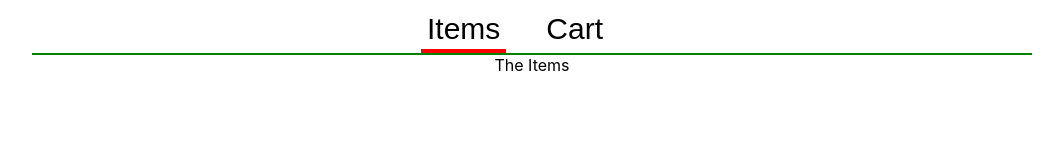
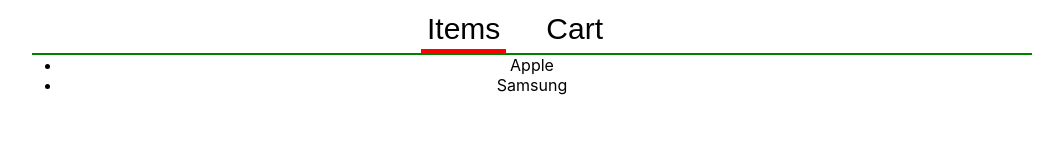
Before and after one commit to SonnyFixit/Shopper, a React (Create React App) app: page / in a window 1280 px wide. Shown: the top 160 px of the page, without its empty margins (108-1171 px from the left). Built offline with nearby package versions, Linux system fonts and the light colour scheme.

Commit message:
Fixed tabs + test data
1. Item descriptions
2. Basic data display

```diff
--- a/package.json
+++ b/package.json
@@ -6,6 +6,7 @@
     "@testing-library/jest-dom": "^5.14.1",
     "@testing-library/react": "^11.2.7",
     "@testing-library/user-event": "^12.8.3",
+    "prop-types": "^15.7.2",
     "react": "^17.0.2",
     "react-dom": "^17.0.2",
     "react-scripts": "4.0.3",
--- a/src/App.js
+++ b/src/App.js
@@ -1,5 +1,7 @@
 import React, {useState} from 'react';
 import './App.css';
+import ItemPage from './ItemPage';
+import { items } from './static-data';
 import Nav from './Nav.js';
 
 
@@ -42,11 +44,12 @@ const Content = ({tab}) =>
   switch(tab)
   {
 
-    default:
       case 'items':
-        return <span> The Items </span>
+        return <ItemPage items = {items} />;
       case 'cart':
         return <span> The Cart </span>
+      default:
+        break;
 
 
 
@@ -54,6 +57,6 @@ const Content = ({tab}) =>
 
   }
 
-}
+};
 
 export default App;
--- /dev/null
+++ b/src/ItemPage.css
@@ -0,0 +1,11 @@
+.ItemPage-items
+{
+    margin: 0;
+    padding: 0;
+}
+
+.ItemPage-item li
+{
+    list-style-type: armenian;
+    margin-bottom: 40px;
+}
--- /dev/null
+++ b/src/ItemPage.js
@@ -0,0 +1,27 @@
+import React from 'react';
+import PropTypes from 'prop-types';
+import './ItemPage.css';
+
+function ItemPage ({items})
+{
+    return (
+
+        <ul className="ItemPage-items">
+            {items.map(item =>
+            <li key = {item.id} className="ItemPage-item">
+            {item.name}
+            </li>
+            )}
+
+        </ul>
+    );
+}
+
+
+ItemPage.propTypes =
+{
+    items: PropTypes.array.isRequired
+
+};
+
+export default ItemPage;
--- a/src/Nav.js
+++ b/src/Nav.js
@@ -1,12 +1,10 @@
 import React from 'react';
 
-const Nav = ({activeTab, onTabChange}) =>
-{
+const Nav = ({activeTab, onTabChange}) => {
 
-
-    const itemClass = tabName =>
+    const itemClass = (tabName) =>
     `App-nav-item ${
-        activeTab === tabName ? 'selected' : ''
+        (activeTab === tabName) ? 'selected' : ''
 
     }`;
 
@@ -17,36 +15,23 @@ const Nav = ({activeTab, onTabChange}) =>
 
             <li className = {itemClass('items')}>
 
-                <button onClick = {() => onTabChange ('items')}> Items
-
-                </button>
-
+                <button onClick = {() => onTabChange ('items')}> Items </button>
 
             </li>
 
 
-            <li className = "App-nav-item">
+            <li className = {itemClass('cart')}>
 
-                <button nOnClick = {() => onTabChange('cart')}> Cart </button>
-
-
+                <button onClick = {() => onTabChange('cart')}> Cart </button>
 
             </li>
 
-
-
-            </ul>
-
-
-
-
-
-
+        </ul>
 
 
         </nav>
 
-    );
+    )
 
 
 };
--- /dev/null
+++ b/src/static-data.js
@@ -0,0 +1,20 @@
+let items = [
+{
+    id: 0,
+    name: "Apple",
+    description: "Better than the rest",
+    price: 299
+},
+
+{
+    id: 1,
+    name: "Samsung",
+    description: "Also better than the rest",
+    price: 199
+
+
+},
+
+];
+
+export {items};
```
Also changed, not shown: src/Item.js (added, +41 -0 lines), 2 other files (tests, documents, lock files or other folders).
